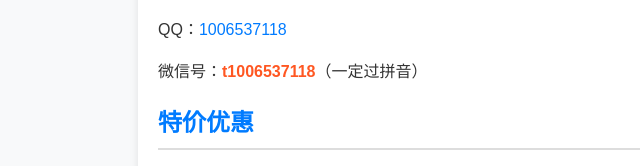
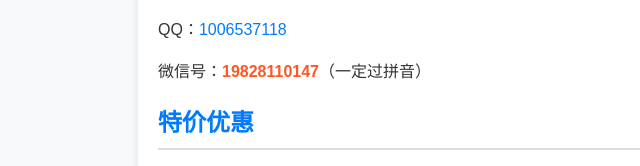
Before and after one commit to fengkaobiguo-123/zhukuaijinghuakecheng, a plain HTML site: page index.html in a window 1280 px wide. Shown: the part 610-776 px from the top of the page, 82-722 px from the left. Drawn offline with Linux system fonts and the light colour scheme.

Commit message:
Update index.html

```diff
--- a/index.html
+++ b/index.html
@@ -32,7 +32,7 @@
         <section>
             <h2>联系方式</h2>
             <p>QQ：<a href="mailto:1006537118@qq.com">1006537118</a></p>
-            <p>微信号：<strong>t1006537118</strong>（一定过拼音）</p>
+            <p>微信号：<strong>19828110147</strong>（一定过拼音）</p>
         </section>
         <section>
             <h2>特价优惠</h2>
```
